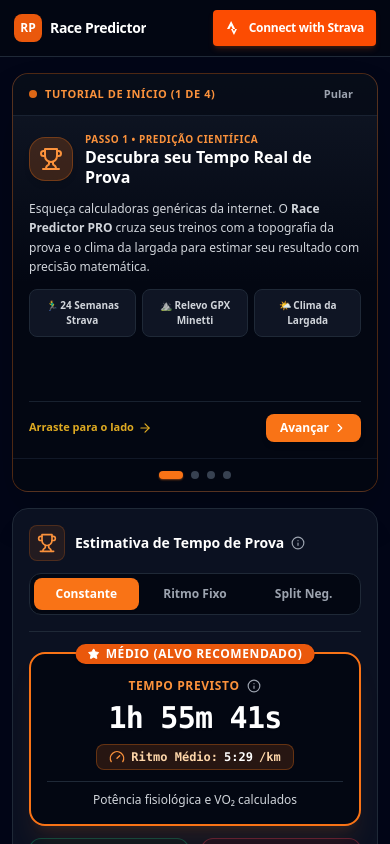
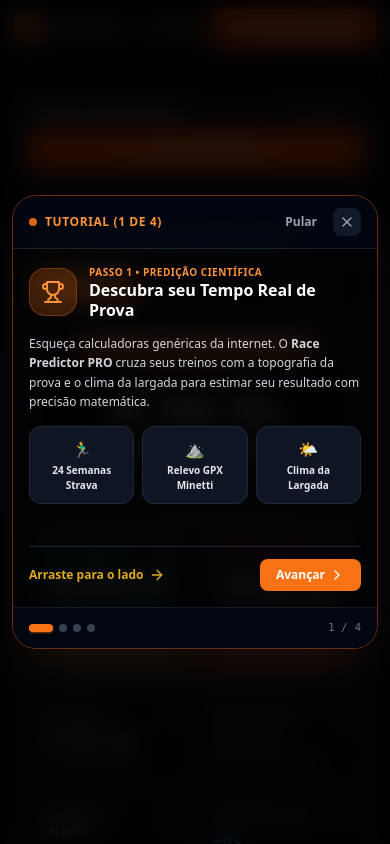
Before and after one commit to igorsardinha/race-predictor, a Next.js app: page / in a window 390 px wide. Shown: the top 844 px of the page. Built offline with nearby package versions, Linux system fonts and the light colour scheme.

Commit message:
feat(mobile): launch fullscreen overlay onboarding tutorial carousel on site open

```diff
--- a/src/app/page.tsx
+++ b/src/app/page.tsx
@@ -48,6 +48,7 @@
   const [isSplitsModalOpen, setIsSplitsModalOpen] = useState(false);
   const [isPaceBandModalOpen, setIsPaceBandModalOpen] = useState(false);
   const [isStravaRoutesModalOpen, setIsStravaRoutesModalOpen] = useState(false);
+  const [isMobileTutorialOpen, setIsMobileTutorialOpen] = useState(false);
 
   // 3. Percurso State: Padrão é Percurso Plano (21.1 km) sem elevação
   const [selectedFlatDistanceKm, setSelectedFlatDistanceKm] = useState<number>(21.0975);
@@ -152,7 +153,21 @@
         exchangeStravaCode(code);
       }
     }
+    // Abre o tutorial no mobile sobrepondo tudo logo ao carregar a página
+    const tutorialDismissed = localStorage.getItem("racepredictor_tutorial_dismissed");
+    if (!tutorialDismissed) {
+      setIsMobileTutorialOpen(true);
+    }
   }, []);
+
+  const handleCloseTutorial = () => {
+    setIsMobileTutorialOpen(false);
+    localStorage.setItem("racepredictor_tutorial_dismissed", "true");
+  };
+
+  const handleOpenTutorial = () => {
+    setIsMobileTutorialOpen(true);
+  };
 
   // Troca o código do Strava pelo Access Token
   const exchangeStravaCode = async (code: string) => {
@@ -371,6 +386,7 @@
         onConnectStrava={handleConnectStrava}
         onRefreshRuns={() => fetchActivitiesFromStrava(authState.accessToken, authState.refreshToken)}
         onDisconnectStrava={handleDisconnectStrava}
+        onOpenTutorial={handleOpenTutorial}
       />
 
       {/* Alerta de erro */}
@@ -393,12 +409,9 @@
 
       {/* Conteúdo Principal */}
       <main className="mx-auto max-w-7xl px-3 sm:px-6 py-4 sm:py-6 flex-1 w-full space-y-4 sm:space-y-6">
-        {/* Tutorial Carrossel (Apenas no Mobile) ou Banner Desktop */}
+        {/* Banner se o Strava ainda não estiver conectado */}
         {!authState.connected && (
           <>
-            {/* Mobile: Tutorial interativo em formato de cards arrastáveis */}
-            <MobileTutorialCarousel onConnectStrava={handleConnectStrava} />
-
             {/* Desktop: Banner clássico com botão oficial do Strava */}
             <div className="hidden sm:flex rounded-xl border border-gray-800 bg-gray-900/60 p-4 items-center justify-between gap-3 text-xs text-gray-300">
               <div className="min-w-0 flex-1">
@@ -412,6 +425,26 @@
               <ConnectWithStravaButton
                 onClick={handleConnectStrava}
                 size="default"
+              />
+            </div>
+
+            {/* Mobile: Banner compacto com atalho para abrir o Tutorial */}
+            <div className="sm:hidden rounded-xl border border-gray-800 bg-gray-900/60 p-3.5 flex flex-col gap-2.5 text-xs text-gray-300">
+              <div className="flex items-center justify-between">
+                <span className="font-semibold text-white">
+                  Conecte seu Strava Oficial
+                </span>
+                <button
+                  onClick={handleOpenTutorial}
+                  className="text-[11px] font-bold text-orange-400 hover:text-orange-300"
+                >
+                  Ver Tutorial →
+                </button>
+              </div>
+              <ConnectWithStravaButton
+                onClick={handleConnectStrava}
+                size="default"
+                className="w-full"
               />
             </div>
           </>
@@ -514,6 +547,13 @@
         onSelectRoute={handleGpxParsed}
       />
 
+      {/* Tutorial Mobile em Formato Modal Overlay Sobrepondo Tudo */}
+      <MobileTutorialCarousel
+        isOpen={isMobileTutorialOpen}
+        onClose={handleCloseTutorial}
+        onConnectStrava={handleConnectStrava}
+      />
+
       {/* PWA Banner Prompt de Instalação */}
       <PwaInstallPrompt />
     </div>
--- a/src/components/MobileTutorialCarousel.tsx
+++ b/src/components/MobileTutorialCarousel.tsx
@@ -17,18 +17,22 @@
 import { ConnectWithStravaButton, StravaLogoIcon } from "./ConnectWithStravaButton";
 
 interface MobileTutorialCarouselProps {
+  isOpen: boolean;
+  onClose: () => void;
   onConnectStrava: () => void;
-  onDismiss?: () => void;
 }
 
 export function MobileTutorialCarousel({
+  isOpen,
+  onClose,
   onConnectStrava,
-  onDismiss,
 }: MobileTutorialCarouselProps) {
   const [currentIndex, setCurrentIndex] = useState(0);
   const carouselRef = useRef<HTMLDivElement>(null);
 
   const totalCards = 4;
+
+  if (!isOpen) return null;
 
   const handleScroll = (e: React.UIEvent<HTMLDivElement>) => {
     const scrollLeft = e.currentTarget.scrollLeft;
@@ -63,13 +67,14 @@
   };
 
   return (
-    <div className="sm:hidden w-full overflow-hidden rounded-2xl border border-orange-500/30 bg-gradient-to-b from-gray-900/95 via-gray-950 to-gray-950 shadow-2xl backdrop-blur-md">
+    <div className="fixed inset-0 z-50 flex items-center justify-center bg-black/85 p-3 sm:hidden backdrop-blur-md animate-in fade-in duration-200">
+      <div className="w-full max-w-sm max-h-[92vh] flex flex-col rounded-3xl border border-orange-500/40 bg-gradient-to-b from-gray-900/98 via-gray-950 to-gray-950 shadow-2xl shadow-orange-500/10 overflow-hidden">
         {/* Header com indicador de progresso e botão de fechar */}
-      <div className="flex items-center justify-between border-b border-gray-800/80 px-4 py-2.5 bg-gray-950/60">
+        <div className="flex items-center justify-between border-b border-gray-800/80 px-4 py-3 bg-gray-950/80 shrink-0">
           <div className="flex items-center gap-2">
             <span className="flex h-2 w-2 rounded-full bg-orange-500 animate-pulse" />
-          <span className="text-[11px] font-black uppercase tracking-wider text-orange-400">
-            Tutorial de Início ({currentIndex + 1} de {totalCards})
+            <span className="text-xs font-black uppercase tracking-wider text-orange-400">
+              Tutorial ({currentIndex + 1} de {totalCards})
             </span>
           </div>
 
@@ -77,20 +82,18 @@
             {currentIndex < totalCards - 1 && (
               <button
                 onClick={() => scrollToIndex(totalCards - 1)}
-              className="text-[11px] font-semibold text-gray-400 hover:text-white px-2 py-0.5 rounded transition"
+                className="text-xs font-bold text-gray-400 hover:text-white px-2 py-0.5 rounded transition"
               >
                 Pular
               </button>
             )}
-          {onDismiss && (
             <button
-              onClick={onDismiss}
+              onClick={onClose}
               title="Fechar tutorial"
-              className="rounded-lg p-1 text-gray-400 hover:text-white hover:bg-gray-800 transition"
+              className="rounded-lg p-1.5 text-gray-400 hover:text-white hover:bg-gray-800 transition bg-gray-900"
             >
               <X className="h-4 w-4" />
             </button>
-          )}
           </div>
         </div>
 
@@ -98,14 +101,14 @@
         <div
           ref={carouselRef}
           onScroll={handleScroll}
-        className="flex w-full overflow-x-auto snap-x snap-mandatory scrollbar-none scroll-smooth touch-pan-x select-none"
+          className="flex-1 overflow-x-auto flex snap-x snap-mandatory scrollbar-none scroll-smooth touch-pan-x select-none"
           style={{ scrollbarWidth: "none", msOverflowStyle: "none" }}
         >
           {/* CARD 1: Como Funciona */}
-        <div className="w-full min-w-full shrink-0 snap-center p-4 flex flex-col justify-between min-h-[290px]">
+          <div className="w-full min-w-full shrink-0 snap-center p-4 flex flex-col justify-between min-h-[340px]">
             <div>
               <div className="flex items-center gap-3">
-              <div className="flex h-11 w-11 shrink-0 items-center justify-center rounded-2xl bg-orange-500/20 text-orange-400 border border-orange-500/30 shadow-md">
+                <div className="flex h-12 w-12 shrink-0 items-center justify-center rounded-2xl bg-orange-500/20 text-orange-400 border border-orange-500/30 shadow-md">
                   <Trophy className="h-6 w-6 text-orange-400" />
                 </div>
                 <div className="min-w-0">
@@ -118,43 +121,46 @@
                 </div>
               </div>
 
-            <p className="mt-3 text-xs text-gray-300 leading-relaxed">
+              <p className="mt-3.5 text-xs text-gray-300 leading-relaxed">
                 Esqueça calculadoras genéricas da internet. O <strong>Race Predictor PRO</strong> cruza seus treinos com a topografia da prova e o clima da largada para estimar seu resultado com precisão matemática.
               </p>
 
-            <div className="mt-3 grid grid-cols-3 gap-1.5 text-center text-[10px] font-semibold">
-              <div className="rounded-lg bg-gray-900/90 border border-gray-800 p-2 text-gray-300">
-                🏃‍♂️ 24 Semanas Strava
+              <div className="mt-3.5 grid grid-cols-3 gap-2 text-center text-[10px] font-semibold">
+                <div className="rounded-xl bg-gray-900/90 border border-gray-800 p-2.5 text-gray-200">
+                  <span className="block text-base mb-0.5">🏃‍♂️</span>
+                  24 Semanas Strava
                 </div>
-              <div className="rounded-lg bg-gray-900/90 border border-gray-800 p-2 text-gray-300">
-                ⛰️ Relevo GPX Minetti
+                <div className="rounded-xl bg-gray-900/90 border border-gray-800 p-2.5 text-gray-200">
+                  <span className="block text-base mb-0.5">⛰️</span>
+                  Relevo GPX Minetti
                 </div>
-              <div className="rounded-lg bg-gray-900/90 border border-gray-800 p-2 text-gray-300">
-                🌤️ Clima da Largada
+                <div className="rounded-xl bg-gray-900/90 border border-gray-800 p-2.5 text-gray-200">
+                  <span className="block text-base mb-0.5">🌤️</span>
+                  Clima da Largada
                 </div>
               </div>
             </div>
 
             <div className="mt-4 pt-3 border-t border-gray-800/80 flex items-center justify-between">
-            <span className="text-[11px] font-bold text-amber-400 flex items-center gap-1 animate-pulse">
+              <span className="text-xs font-bold text-amber-400 flex items-center gap-1.5 animate-pulse">
                 <span>Arraste para o lado</span>
-              <ArrowRight className="h-3.5 w-3.5" />
+                <ArrowRight className="h-4 w-4" />
               </span>
               <button
                 onClick={nextCard}
-              className="flex items-center gap-1 rounded-lg bg-orange-500 hover:bg-orange-600 px-3.5 py-1.5 text-xs font-bold text-white shadow-md transition"
+                className="flex items-center gap-1 rounded-lg bg-orange-500 hover:bg-orange-600 px-4 py-2 text-xs font-bold text-white shadow-md transition"
               >
                 <span>Avançar</span>
-              <ChevronRight className="h-3.5 w-3.5" />
+                <ChevronRight className="h-4 w-4" />
               </button>
             </div>
           </div>
 
           {/* CARD 2: Fisiologia (Daniels & Riegel) */}
-        <div className="w-full min-w-full shrink-0 snap-center p-4 flex flex-col justify-between min-h-[290px]">
+          <div className="w-full min-w-full shrink-0 snap-center p-4 flex flex-col justify-between min-h-[340px]">
             <div>
               <div className="flex items-center gap-3">
-              <div className="flex h-11 w-11 shrink-0 items-center justify-center rounded-2xl bg-emerald-500/20 text-emerald-400 border border-emerald-500/30 shadow-md">
+                <div className="flex h-12 w-12 shrink-0 items-center justify-center rounded-2xl bg-emerald-500/20 text-emerald-400 border border-emerald-500/30 shadow-md">
                   <Activity className="h-6 w-6 text-emerald-400" />
                 </div>
                 <div className="min-w-0">
@@ -171,20 +177,20 @@
                 Analisamos cada corrida das suas últimas <strong>24 semanas</strong> para calibrar:
               </p>
 
-            <div className="mt-2.5 space-y-2 text-xs">
-              <div className="flex items-start gap-2 rounded-xl bg-gray-900/80 p-2.5 border border-gray-800">
+              <div className="mt-3 space-y-2.5 text-xs">
+                <div className="flex items-start gap-2.5 rounded-xl bg-gray-900/80 p-2.5 border border-gray-800">
                   <CheckCircle2 className="h-4 w-4 text-emerald-400 shrink-0 mt-0.5" />
                   <div>
-                  <strong className="text-white">Jack Daniels VDOT:</strong>
-                  <p className="text-gray-400 text-[11px]">Sua velocidade de limiar aeróbico e melhores marcas em pista plana.</p>
+                    <strong className="text-white block">Jack Daniels VDOT:</strong>
+                    <p className="text-gray-400 text-[11px] mt-0.5">Sua velocidade de limiar aeróbico e melhores marcas em pista plana.</p>
                   </div>
                 </div>
 
-              <div className="flex items-start gap-2 rounded-xl bg-gray-900/80 p-2.5 border border-gray-800">
+                <div className="flex items-start gap-2.5 rounded-xl bg-gray-900/80 p-2.5 border border-gray-800">
                   <TrendingUp className="h-4 w-4 text-emerald-400 shrink-0 mt-0.5" />
                   <div>
-                  <strong className="text-white">Expoente de Fadiga (b) de Riegel:</strong>
-                  <p className="text-gray-400 text-[11px]">Calcula exatamente o quanto seu ritmo cai conforme a distância aumenta.</p>
+                    <strong className="text-white block">Expoente de Fadiga (b) de Riegel:</strong>
+                    <p className="text-gray-400 text-[11px] mt-0.5">Calcula exatamente o quanto seu ritmo cai conforme a distância da prova aumenta.</p>
                   </div>
                 </div>
               </div>
@@ -193,26 +199,26 @@
             <div className="mt-4 pt-3 border-t border-gray-800/80 flex items-center justify-between">
               <button
                 onClick={prevCard}
-              className="flex items-center gap-1 text-xs text-gray-400 hover:text-white"
+                className="flex items-center gap-1 text-xs font-semibold text-gray-400 hover:text-white px-2 py-1"
               >
-              <ChevronLeft className="h-3.5 w-3.5" />
+                <ChevronLeft className="h-4 w-4" />
                 <span>Voltar</span>
               </button>
               <button
                 onClick={nextCard}
-              className="flex items-center gap-1 rounded-lg bg-orange-500 hover:bg-orange-600 px-3.5 py-1.5 text-xs font-bold text-white shadow-md transition"
+                className="flex items-center gap-1 rounded-lg bg-orange-500 hover:bg-orange-600 px-4 py-2 text-xs font-bold text-white shadow-md transition"
               >
                 <span>Avançar</span>
-              <ChevronRight className="h-3.5 w-3.5" />
+                <ChevronRight className="h-4 w-4" />
               </button>
             </div>
           </div>
 
           {/* CARD 3: Altimetria & Clima */}
-        <div className="w-full min-w-full shrink-0 snap-center p-4 flex flex-col justify-between min-h-[290px]">
+          <div className="w-full min-w-full shrink-0 snap-center p-4 flex flex-col justify-between min-h-[340px]">
             <div>
               <div className="flex items-center gap-3">
-              <div className="flex h-11 w-11 shrink-0 items-center justify-center rounded-2xl bg-sky-500/20 text-sky-400 border border-sky-500/30 shadow-md">
+                <div className="flex h-12 w-12 shrink-0 items-center justify-center rounded-2xl bg-sky-500/20 text-sky-400 border border-sky-500/30 shadow-md">
                   <MapPin className="h-6 w-6 text-sky-400" />
                 </div>
                 <div className="min-w-0">
@@ -229,20 +235,20 @@
                 Você pode enviar um <strong>arquivo GPX</strong> ou puxar suas <strong>Rotas Salvas do Strava</strong> com 1 clique.
               </p>
 
-            <div className="mt-2.5 space-y-2 text-xs">
-              <div className="flex items-start gap-2 rounded-xl bg-gray-900/80 p-2.5 border border-gray-800">
+              <div className="mt-3 space-y-2.5 text-xs">
+                <div className="flex items-start gap-2.5 rounded-xl bg-gray-900/80 p-2.5 border border-gray-800">
                   <TrendingUp className="h-4 w-4 text-sky-400 shrink-0 mt-0.5" />
                   <div>
-                  <strong className="text-white">Custo Mecânico de Minetti:</strong>
-                  <p className="text-gray-400 text-[11px]">Ajusta o gasto energético quilômetro a quilômetro em subidas e descidas.</p>
+                    <strong className="text-white block">Custo Mecânico de Minetti:</strong>
+                    <p className="text-gray-400 text-[11px] mt-0.5">Ajusta o ritmo quilômetro a quilômetro compensando subidas e descidas.</p>
                   </div>
                 </div>
 
-              <div className="flex items-start gap-2 rounded-xl bg-gray-900/80 p-2.5 border border-gray-800">
+                <div className="flex items-start gap-2.5 rounded-xl bg-gray-900/80 p-2.5 border border-gray-800">
                   <CloudSun className="h-4 w-4 text-sky-400 shrink-0 mt-0.5" />
                   <div>
-                  <strong className="text-white">Clima da Largada (Open-Meteo):</strong>
-                  <p className="text-gray-400 text-[11px]">Calcula o estresse térmico por calor, ponto de orvalho e vento no dia da prova.</p>
+                    <strong className="text-white block">Clima da Largada (Open-Meteo):</strong>
+                    <p className="text-gray-400 text-[11px] mt-0.5">Ajusta o desgaste por temperatura, ponto de orvalho e vento no dia da prova.</p>
                   </div>
                 </div>
               </div>
@@ -251,26 +257,26 @@
             <div className="mt-4 pt-3 border-t border-gray-800/80 flex items-center justify-between">
               <button
                 onClick={prevCard}
-              className="flex items-center gap-1 text-xs text-gray-400 hover:text-white"
+                className="flex items-center gap-1 text-xs font-semibold text-gray-400 hover:text-white px-2 py-1"
               >
-              <ChevronLeft className="h-3.5 w-3.5" />
+                <ChevronLeft className="h-4 w-4" />
                 <span>Voltar</span>
               </button>
               <button
                 onClick={nextCard}
-              className="flex items-center gap-1 rounded-lg bg-orange-500 hover:bg-orange-600 px-3.5 py-1.5 text-xs font-bold text-white shadow-md transition"
+                className="flex items-center gap-1 rounded-lg bg-orange-500 hover:bg-orange-600 px-4 py-2 text-xs font-bold text-white shadow-md transition"
               >
                 <span>Último Passo</span>
-              <ChevronRight className="h-3.5 w-3.5" />
+                <ChevronRight className="h-4 w-4" />
               </button>
             </div>
           </div>
 
           {/* CARD 4: Conectar ao Strava (CTA Oficial) */}
-        <div className="w-full min-w-full shrink-0 snap-center p-4 flex flex-col justify-between min-h-[290px] bg-gradient-to-br from-gray-950 via-[#FC4C02]/10 to-gray-950">
+          <div className="w-full min-w-full shrink-0 snap-center p-4 flex flex-col justify-between min-h-[340px] bg-gradient-to-br from-gray-950 via-[#FC4C02]/10 to-gray-950">
             <div>
               <div className="flex items-center gap-3">
-              <div className="flex h-11 w-11 shrink-0 items-center justify-center rounded-2xl bg-[#FC4C02] text-white shadow-lg shadow-orange-600/30">
+                <div className="flex h-12 w-12 shrink-0 items-center justify-center rounded-2xl bg-[#FC4C02] text-white shadow-lg shadow-orange-600/30">
                   <StravaLogoIcon className="h-6 w-6 fill-current" />
                 </div>
                 <div className="min-w-0">
@@ -283,13 +289,13 @@
                 </div>
               </div>
 
-            <p className="mt-3 text-xs text-gray-300 leading-relaxed">
+              <p className="mt-3.5 text-xs text-gray-300 leading-relaxed">
                 Conecte sua conta do <strong>Strava</strong> para calibrar seu perfil e gerar seus tempos <strong>Médio (Alvo)</strong>, <strong>Otimista</strong> e <strong>Conservador</strong> instantaneamente.
               </p>
 
-            <div className="mt-3 flex items-center gap-2 rounded-xl bg-gray-900/90 p-2.5 border border-gray-800 text-[11px] text-gray-300">
-              <ShieldCheck className="h-4 w-4 text-emerald-400 shrink-0" />
-              <span>Conexão oficial segura. Seus dados são processados localmente.</span>
+              <div className="mt-3.5 flex items-center gap-2 rounded-xl bg-gray-900/90 p-3 border border-gray-800 text-xs text-gray-300">
+                <ShieldCheck className="h-5 w-5 text-emerald-400 shrink-0" />
+                <span>Conexão oficial segura. Seus treinos são calculados localmente.</span>
               </div>
             </div>
 
@@ -298,17 +304,18 @@
               <ConnectWithStravaButton
                 onClick={onConnectStrava}
                 size="lg"
-              className="w-full shadow-lg shadow-orange-500/20"
+                className="w-full shadow-lg shadow-orange-500/25 py-3"
               />
-            <p className="text-[10px] text-center text-gray-500">
-              100% gratuito • Gráficos de ritmo, altimetria e estratégia
+              <p className="text-[11px] text-center text-gray-500">
+                100% gratuito • Gráficos, estratégia e altimetria
               </p>
             </div>
           </div>
         </div>
 
         {/* Dots de Paginação e Navegação */}
-      <div className="flex items-center justify-center gap-2 py-3 bg-gray-950/80 border-t border-gray-900">
+        <div className="flex items-center justify-between px-4 py-3 bg-gray-950/90 border-t border-gray-900 shrink-0">
+          <div className="flex items-center gap-1.5">
             {Array.from({ length: totalCards }).map((_, idx) => (
               <button
                 key={idx}
@@ -322,6 +329,12 @@
               />
             ))}
           </div>
+
+          <span className="text-[11px] text-gray-500 font-mono">
+            {currentIndex + 1} / {totalCards}
+          </span>
+        </div>
+      </div>
     </div>
   );
 }
--- a/src/components/Navbar.tsx
+++ b/src/components/Navbar.tsx
@@ -1,7 +1,7 @@
 "use client";
 
 import React from "react";
-import { Activity, RefreshCw, CheckCircle2, LogOut } from "lucide-react";
+import { Activity, RefreshCw, CheckCircle2, LogOut, HelpCircle } from "lucide-react";
 import { StravaAthlete } from "@/lib/types";
 import { ConnectWithStravaButton } from "./ConnectWithStravaButton";
 
@@ -13,6 +13,7 @@
   onConnectStrava: () => void;
   onRefreshRuns: () => void;
   onDisconnectStrava: () => void;
+  onOpenTutorial?: () => void;
 }
 
 export function Navbar({
@@ -23,6 +24,7 @@
   onConnectStrava,
   onRefreshRuns,
   onDisconnectStrava,
+  onOpenTutorial,
 }: NavbarProps) {
   return (
     <header className="sticky top-0 z-40 w-full border-b border-gray-800 bg-gray-950/90 backdrop-blur-md">
@@ -32,11 +34,21 @@
           <div className="flex h-7 w-7 sm:h-8 sm:w-8 shrink-0 items-center justify-center rounded-lg bg-orange-600 text-white font-black text-xs sm:text-sm">
             RP
           </div>
-          <div className="min-w-0 flex items-center">
+          <div className="min-w-0 flex items-center gap-2">
             <span className="text-sm sm:text-base font-black tracking-tight text-white truncate">
               Race Predictor
             </span>
-            <span className="ml-1.5 text-xs text-gray-500 font-mono hidden sm:inline">v1.2</span>
+            <span className="text-xs text-gray-500 font-mono hidden sm:inline">v1.2</span>
+            {onOpenTutorial && (
+              <button
+                onClick={onOpenTutorial}
+                title="Como usar o app (Tutorial)"
+                className="flex items-center gap-1 rounded-full border border-orange-500/30 bg-orange-500/10 hover:bg-orange-500/20 px-2 py-0.5 text-[11px] font-bold text-orange-400 sm:hidden transition"
+              >
+                <HelpCircle className="h-3 w-3" />
+                <span>Tutorial</span>
+              </button>
+            )}
           </div>
         </div>
 
```
Lines whose indentation alone changed are shown as unchanged.
